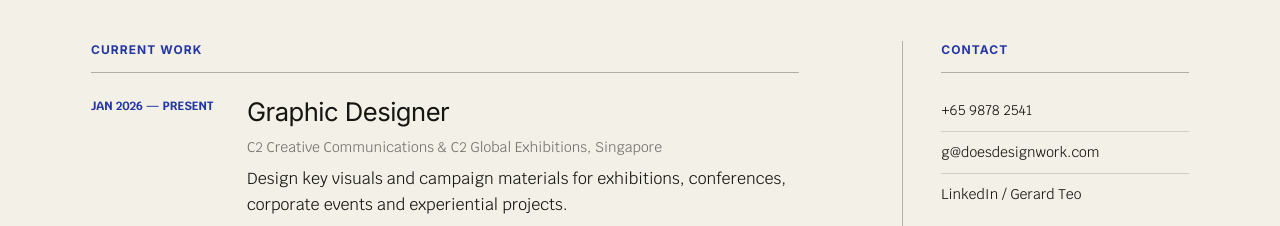
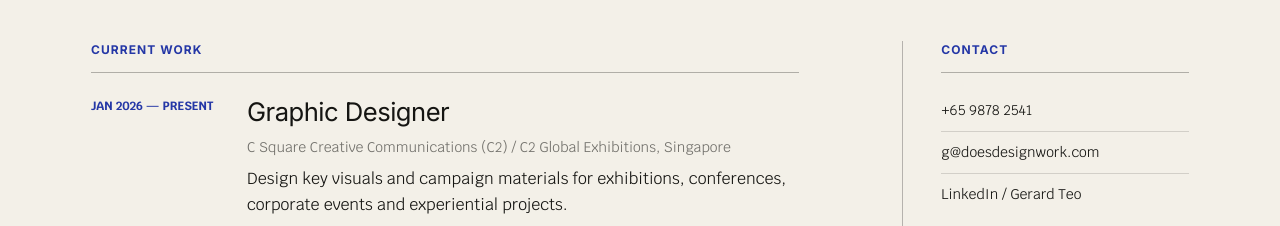
Before and after one commit to doesdesignwork/portfolio, a Next.js app: page /cv in a window 1280 px wide. Shown: the part 1000-1226 px from the top of the page. Built offline with nearby package versions, Linux system fonts and the light colour scheme; no server answers.

Commit message:
Clarify C Square and C2 naming

```diff
--- a/app/cv/page.tsx
+++ b/app/cv/page.tsx
@@ -31,7 +31,7 @@ const currentRoles = [
   {
     dates: "Jan 2026 — Present",
     title: "Graphic Designer",
-    company: "C2 Creative Communications & C2 Global Exhibitions, Singapore",
+    company: "C Square Creative Communications (C2) / C2 Global Exhibitions, Singapore",
     description:
       "Design key visuals and campaign materials for exhibitions, conferences, corporate events and experiential projects.",
   },
```
